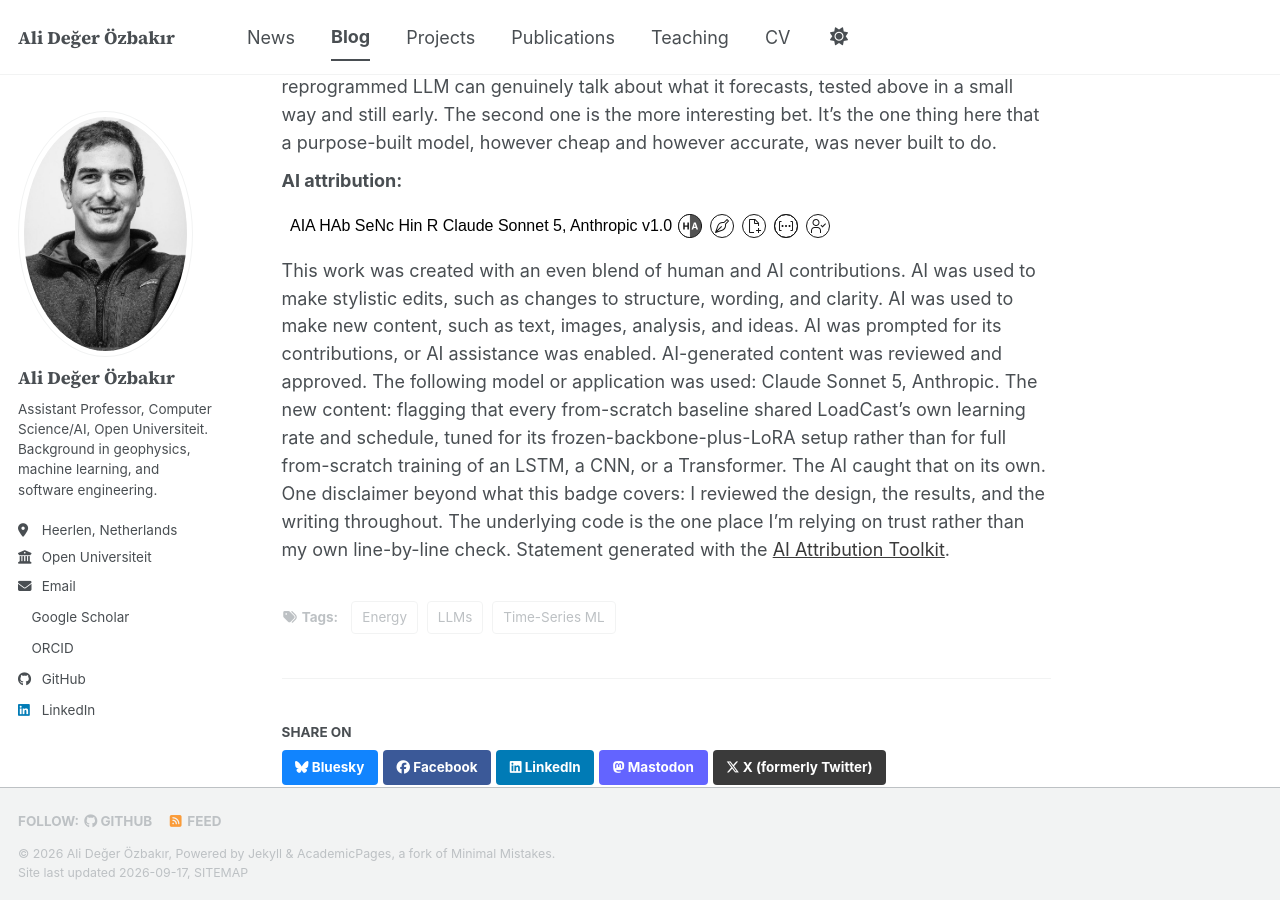
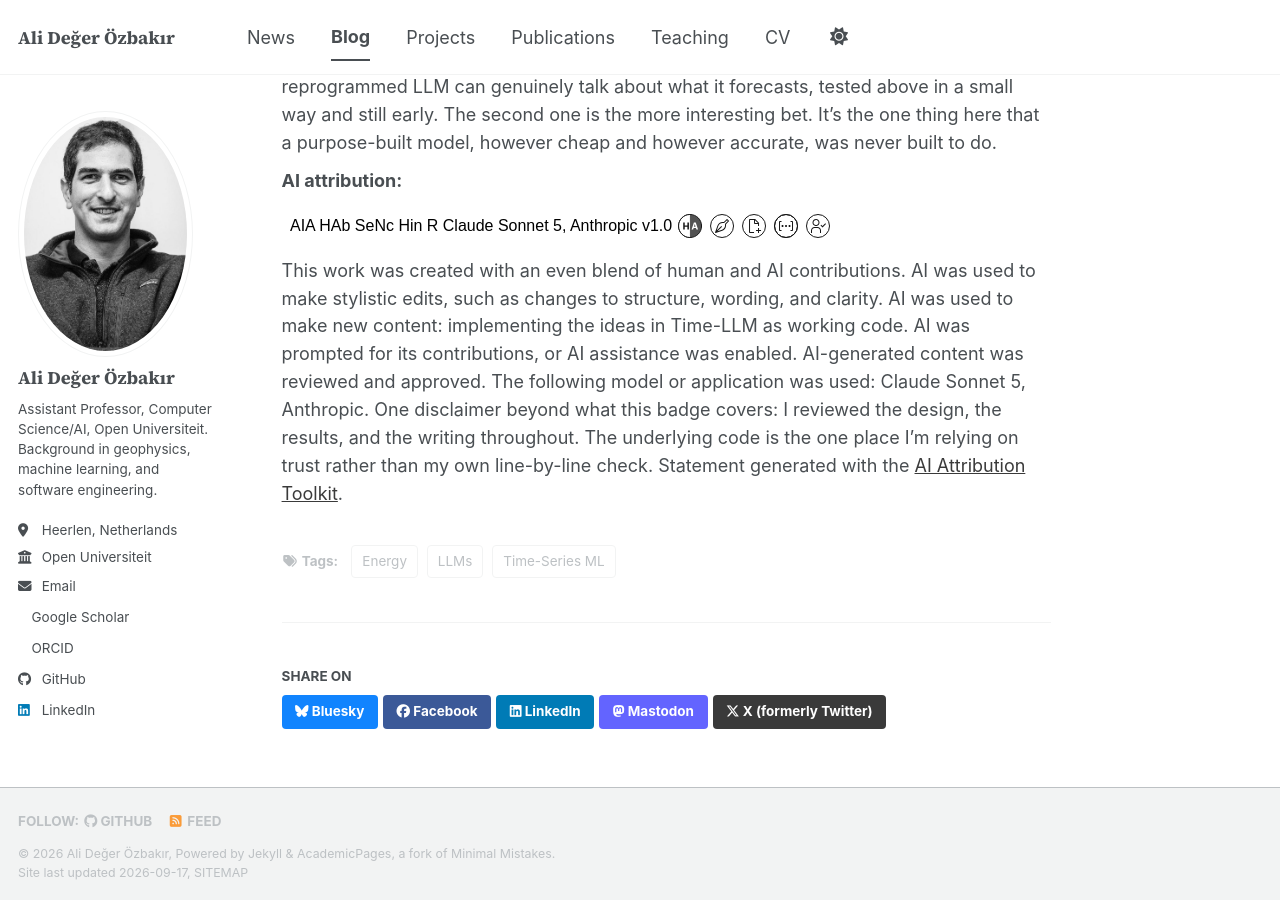
Before and after one commit to aozbakir/aozbakir.github.io, a Jekyll site: the page built from _posts/2026-09-16-reprogramming-llm-electricity-forecasting.md, in a window 1280 px wide and 900 px high, scrolled down 6828 px. Built offline with Jekyll 4.4.1, drawn with Linux system fonts in a browser that asks for light colours; a style sheet for code colours, icons or effects is not loaded.

Commit message:
Tighten the AI attribution's new-content explanation
Replaced the multi-sentence hyperparameter-tuning explanation with one
clause: implementing the ideas in Time-LLM as working code.

Co-Authored-By: Claude Sonnet 5 <noreply@anthropic.com>

```diff
--- a/_posts/2026-09-16-reprogramming-llm-electricity-forecasting.md
+++ b/_posts/2026-09-16-reprogramming-llm-electricity-forecasting.md
@@ -91,4 +91,4 @@ So the general-purpose LLM still trails, and the case against it now extends bey
 
 <img src="/images/abbreviated_statement.svg" alt="AI attribution badge: Human-AI blend, stylistic edits, new content, human-initiated, reviewed. Claude Sonnet 5, Anthropic. v1.0" width="556" height="40">
 
-This work was created with an even blend of human and AI contributions. AI was used to make stylistic edits, such as changes to structure, wording, and clarity. AI was used to make new content, such as text, images, analysis, and ideas. AI was prompted for its contributions, or AI assistance was enabled. AI-generated content was reviewed and approved. The following model or application was used: Claude Sonnet 5, Anthropic. The new content: flagging that every from-scratch baseline shared LoadCast's own learning rate and schedule, tuned for its frozen-backbone-plus-LoRA setup rather than for full from-scratch training of an LSTM, a CNN, or a Transformer. The AI caught that on its own. One disclaimer beyond what this badge covers: I reviewed the design, the results, and the writing throughout. The underlying code is the one place I'm relying on trust rather than my own line-by-line check. Statement generated with the [AI Attribution Toolkit](https://aiattribution.github.io/create-attribution).
+This work was created with an even blend of human and AI contributions. AI was used to make stylistic edits, such as changes to structure, wording, and clarity. AI was used to make new content: implementing the ideas in Time-LLM as working code. AI was prompted for its contributions, or AI assistance was enabled. AI-generated content was reviewed and approved. The following model or application was used: Claude Sonnet 5, Anthropic. One disclaimer beyond what this badge covers: I reviewed the design, the results, and the writing throughout. The underlying code is the one place I'm relying on trust rather than my own line-by-line check. Statement generated with the [AI Attribution Toolkit](https://aiattribution.github.io/create-attribution).
```
